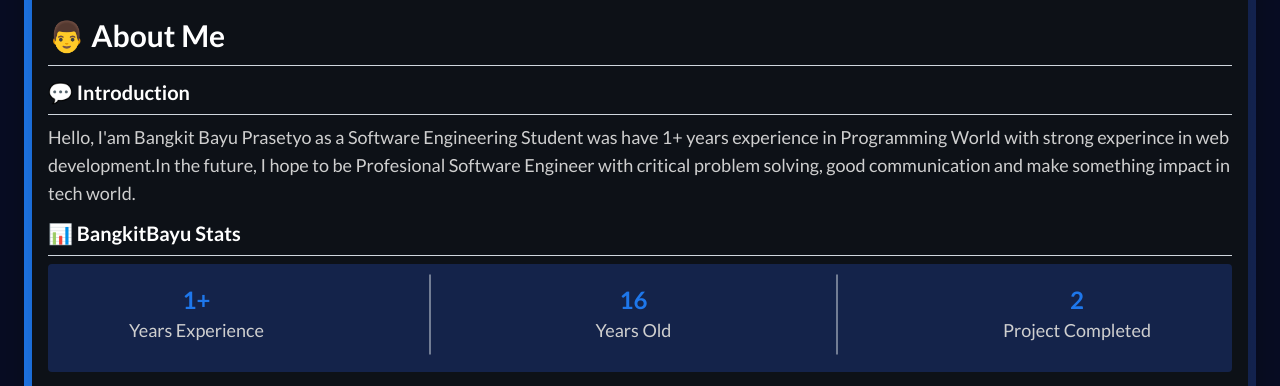
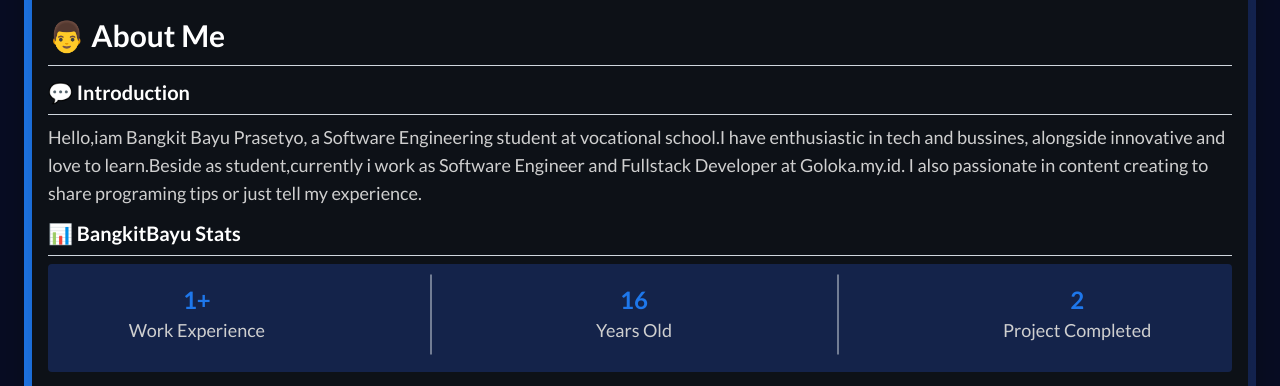
Before and after one commit to BangkitBayu/portofolio_bangkit_v4, a Vue app: page / in a window 1280 px wide. Shown: the part 923-1309 px from the top of the page. Built offline with nearby package versions, Linux system fonts and the light colour scheme; what vue3-marquee would draw is missing.

Commit message:
style(about): change about introduction

```diff
--- a/src/components/GithubProfile.vue
+++ b/src/components/GithubProfile.vue
@@ -40,12 +40,12 @@ onMounted(() => {
 
 const startYear = ref<number>(2024);
 const oldYearStart = ref<number>(15);
-const yearExperience = computed(() => {
+const workExperience = computed(() => {
   return new Date().getFullYear() - startYear.value;
 })
 
 const currentOldYear = computed(() => {
-  return oldYearStart.value + yearExperience.value
+  return oldYearStart.value + workExperience.value
 })
 
 </script>
@@ -84,12 +84,12 @@ const currentOldYear = computed(() => {
       <section class=" space-y-2 mt-2 relative w-full">
         <h3 class=" text-white text-lg md:text-xl lg:text-xl font-semibold">💬 Introduction</h3>
         <hr class=" text-github-border">
-        <p class=" text-primary text-lg font-medium truncate-2 text-left">
-          Hello, I'am Bangkit Bayu Prasetyo as a Software Engineering
-          Student was have 1+ years experience in Programming World with strong experince in web development.In the
-          future,
-          I hope to be Profesional Software Engineer
-          with critical problem solving, good communication and make something impact in tech world.</p>
+        <p class=" text-primary text-lg font-medium text-left ">
+          Hello,iam Bangkit Bayu Prasetyo, a Software Engineering student at vocational school.I have enthusiastic in tech
+          and bussines, alongside innovative and love to learn.Beside as student,currently i work as Software Engineer and
+          Fullstack Developer at Goloka.my.id.
+          I also passionate in content creating to share programing tips or just tell my experience.
+        </p>
       </section>
       <section class=" space-y-2 mt-2 relative w-full">
         <h3 class=" text-white text-lg md:text-xl lg:text-xl font-semibold">📊 BangkitBayu Stats</h3>
@@ -97,8 +97,8 @@ const currentOldYear = computed(() => {
         <div
           class=" flex flex-col md:flex-row lg:flex-row bg-accent rounded-sm p-4 w-full items-center justify-around space-y-2">
           <div class=" flex flex-col items-center justify-center p-1">
-            <h3 class=" text-brand font-semibold text-lg md:text-xl lg:text-2xl">{{ yearExperience }}+</h3>
-            <p class=" text-primary font-normal text-sm md:text-lg lg:text-lg">Years Experience</p>
+            <h3 class=" text-brand font-semibold text-lg md:text-xl lg:text-2xl">{{ workExperience }}+</h3>
+            <p class=" text-primary font-normal text-sm md:text-lg lg:text-lg">Work Experience</p>
           </div>
           <hr class=" text-github-border w-full lg:-rotate-90 md:-rotate-90 lg:w-20 md:w-20">
           <div class=" flex flex-col items-center justify-center p-1">
```
